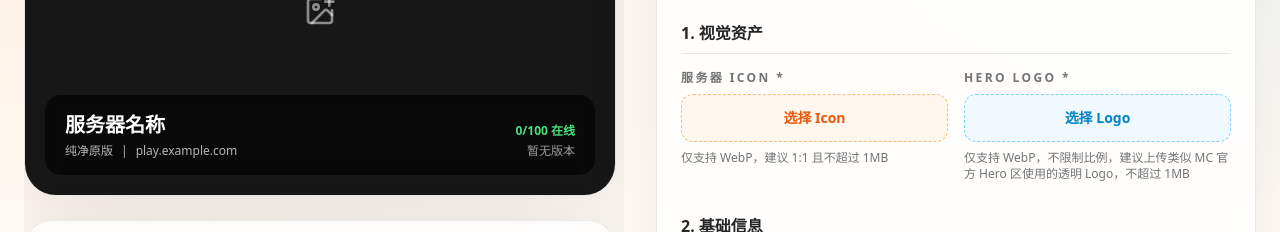
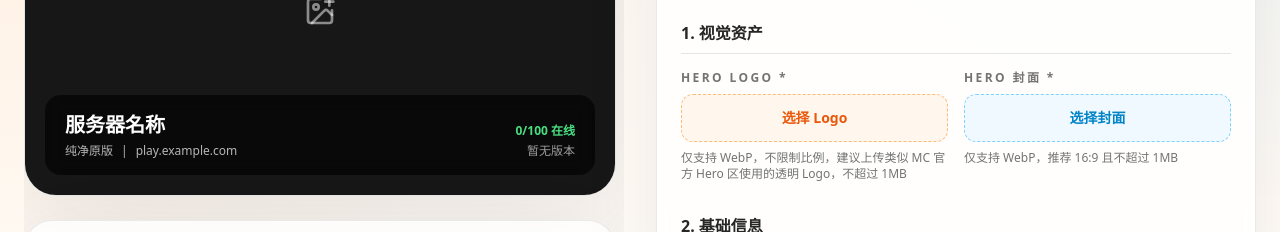
Before and after one commit to MrShellad/pisite, a React (Vite) app in the folder frontend/: page /servers/submit in a window 1280 px wide. Shown: the part 508-740 px from the top of the page. Built offline with nearby package versions, Linux system fonts and the light colour scheme; no server answers.

Commit message:
feat: 将“Hero Logo”更改为“Hero 封面”，并优化相关提示和样式

```diff
--- a/frontend/src/pages/ServerSubmission/SuccessPreview.tsx
+++ b/frontend/src/pages/ServerSubmission/SuccessPreview.tsx
@@ -45,7 +45,7 @@ export default function ServerSuccessPreview() {
         {/* 临时预览卡片 */}
         <div className="bg-white/80 backdrop-blur rounded-[32px] border border-neutral-200/80 shadow-[0_24px_80px_rgba(15,23,42,0.08)] overflow-hidden transition-all duration-500 dark:bg-neutral-950/70 dark:border-neutral-800 dark:shadow-[0_40px_140px_rgba(15,23,42,0.9)]">
 
-          {/* 上半部分：Hero Logo 与基础信息 (默认显示) */}
+          {/* 上半部分：封面与基础信息 (默认显示) */}
           <div
             className="relative aspect-[21/9] sm:aspect-[16/6] cursor-pointer group"
             onClick={() => setIsExpanded(!isExpanded)}
@@ -53,8 +53,8 @@ export default function ServerSuccessPreview() {
             {serverData.hero ? (
               <img
                 src={serverData.hero}
-                alt="Hero Logo 预览"
-                className="h-full w-full object-contain p-8 transition duration-700 group-hover:scale-105"
+                alt="Hero预览"
+                className="h-full w-full object-cover transition duration-700 group-hover:scale-105"
               />
             ) : (
               <div className="flex h-full items-center justify-center bg-neutral-900 text-white/50">
@@ -67,8 +67,8 @@ export default function ServerSuccessPreview() {
             {serverData.icon && (
               <img
                 src={serverData.icon}
-                alt="Icon"
-                className="absolute top-5 left-5 w-16 h-16 rounded-xl border-2 border-white shadow-lg bg-white object-cover"
+                alt="Hero Logo"
+                className="absolute left-5 top-5 h-16 max-w-[180px] rounded-xl border-2 border-white bg-white object-contain p-2 shadow-lg"
               />
             )}
 
--- a/frontend/src/pages/ServerSubmission/index.tsx
+++ b/frontend/src/pages/ServerSubmission/index.tsx
@@ -146,7 +146,7 @@ export default function ServerSubmissionPage() {
           <section className="sticky top-6 max-h-[calc(100vh-3rem)] space-y-6 overflow-y-auto pb-4 pr-2">
             <div className="relative aspect-[16/10] overflow-hidden rounded-[32px] border border-neutral-200 bg-white/80 shadow-[0_30px_120px_rgba(15,23,42,0.1)] dark:border-neutral-800 dark:bg-neutral-950/70">
               {formData.hero ? (
-                <img src={formData.hero} alt="Hero Logo 预览" className="h-full w-full object-contain p-8" />
+                <img src={formData.hero} alt="Hero 预览" className="h-full w-full object-cover" />
               ) : (
                 <div className="flex h-full items-center justify-center bg-neutral-900 text-white/50">
                   <ImagePlus size={32} />
@@ -156,8 +156,8 @@ export default function ServerSubmissionPage() {
               {formData.icon && (
                 <img
                   src={formData.icon}
-                  alt="Icon 预览"
-                  className="absolute left-5 top-5 h-16 w-16 rounded-xl border-2 border-white bg-white object-cover shadow-lg"
+                  alt="Hero Logo 预览"
+                  className="absolute left-5 top-5 h-16 max-w-[180px] rounded-xl border-2 border-white bg-white object-contain p-2 shadow-lg"
                 />
               )}
 
@@ -294,9 +294,9 @@ export default function ServerSubmissionPage() {
 
                 <div className="grid grid-cols-2 gap-4">
                   <div>
-                    <label className={labelClass}>服务器 Icon *</label>
+                    <label className={labelClass}>Hero Logo *</label>
                     <label className="flex h-12 w-full cursor-pointer items-center justify-center rounded-xl border border-dashed border-orange-300 bg-orange-50 text-sm font-semibold text-orange-600 transition hover:bg-orange-100 dark:border-orange-500/60 dark:bg-orange-500/10 dark:text-orange-300">
-                      {isUploading === 'icon' ? '上传中...' : '选择 Icon'}
+                      {isUploading === 'icon' ? '上传中...' : '选择 Logo'}
                       <input
                         type="file"
                         accept="image/webp,.webp"
@@ -306,14 +306,14 @@ export default function ServerSubmissionPage() {
                       />
                     </label>
                     <p className="mt-2 text-xs text-neutral-500 dark:text-neutral-400">
-                      {pendingAssets.icon.fileName || '仅支持 WebP，建议 1:1 且不超过 1MB'}
+                      {pendingAssets.icon.fileName || '仅支持 WebP，不限制比例，建议上传类似 MC 官方 Hero 区使用的透明 Logo，不超过 1MB'}
                     </p>
                   </div>
 
                   <div>
-                    <label className={labelClass}>Hero Logo *</label>
+                    <label className={labelClass}>Hero 封面 *</label>
                     <label className="flex h-12 w-full cursor-pointer items-center justify-center rounded-xl border border-dashed border-sky-300 bg-sky-50 text-sm font-semibold text-sky-600 transition hover:bg-sky-100 dark:border-sky-500/60 dark:bg-sky-500/10 dark:text-sky-300">
-                      {isUploading === 'hero' ? '上传中...' : '选择 Logo'}
+                      {isUploading === 'hero' ? '上传中...' : '选择封面'}
                       <input
                         type="file"
                         accept="image/webp,.webp"
@@ -323,7 +323,7 @@ export default function ServerSubmissionPage() {
                       />
                     </label>
                     <p className="mt-2 text-xs text-neutral-500 dark:text-neutral-400">
-                      {pendingAssets.hero.fileName || '仅支持 WebP，不限制比例，建议上传类似 MC 官方 Hero 区使用的透明 Logo，不超过 1MB'}
+                      {pendingAssets.hero.fileName || '仅支持 WebP，推荐 16:9 且不超过 1MB'}
                     </p>
                   </div>
                 </div>
--- a/frontend/src/pages/ServerSubmission/useServerSubmission.ts
+++ b/frontend/src/pages/ServerSubmission/useServerSubmission.ts
@@ -195,7 +195,7 @@ export function useServerSubmission() {
       try {
         const { width, height } = await readImageDimensions(file);
         if (width > 512 || height > 512) {
-          setError('Icon 建议不超过 512x512。');
+          setError('Hero Logo 建议宽高不超过 512px。');
           return;
         }
       } catch {
@@ -314,11 +314,11 @@ export function useServerSubmission() {
     }
 
     if (!pendingAssets.icon.file && !formData.icon.trim()) {
-      return '请先选择服务器 Icon。';
+      return '请先选择 Hero Logo。';
     }
 
     if (!pendingAssets.hero.file && !formData.hero.trim()) {
-      return '请先选择 Hero Logo。';
+      return '请先选择 Hero 封面。';
     }
 
     if (formData.versions.length === 0) {
--- a/frontend/src/pages/admin/ManageServerSubmissions/index.tsx
+++ b/frontend/src/pages/admin/ManageServerSubmissions/index.tsx
@@ -173,7 +173,7 @@ export default function ManageServerSubmissions() {
                         <div className="flex gap-3">
                           <img
                             src={getUploadUrl(item.icon) || '/placeholder-icon.png'}
-                            className="h-10 w-10 rounded-xl border border-neutral-200 object-cover"
+                            className="h-10 w-16 rounded-xl border border-neutral-200 bg-white object-contain p-1"
                             alt=""
                           />
                           <div>
@@ -286,10 +286,10 @@ export default function ManageServerSubmissions() {
 
               <div className="grid grid-cols-2 gap-6">
                 <div>
-                  <label className={labelClass}>服务器图标</label>
-                  <label className="group relative block h-24 w-24 cursor-pointer overflow-hidden rounded-3xl border-2 border-dashed border-neutral-200 bg-neutral-50 transition-all hover:border-orange-500 hover:bg-white">
+                  <label className={labelClass}>Hero Logo</label>
+                  <label className="group relative block h-24 w-full cursor-pointer overflow-hidden rounded-2xl border-2 border-dashed border-neutral-200 bg-neutral-50 transition-all hover:border-orange-500 hover:bg-white">
                     {formData.icon ? (
-                      <img src={formData.icon} className="h-full w-full object-cover" alt="icon" />
+                      <img src={formData.icon} className="h-full w-full object-contain p-3" alt="hero logo" />
                     ) : (
                       <div className="flex h-full items-center justify-center">
                         <ImagePlus size={24} className="text-neutral-300" />
@@ -306,13 +306,16 @@ export default function ManageServerSubmissions() {
                       accept="image/*"
                     />
                   </label>
+                  <p className="mt-2 text-xs leading-5 text-neutral-500">
+                    不限制图片比例，建议上传类似 MC 官方 Hero 区使用的透明 Logo。
+                  </p>
                 </div>
 
                 <div>
-                  <label className={labelClass}>Hero Logo</label>
+                  <label className={labelClass}>Hero 封面</label>
                   <label className="group relative block h-24 w-full cursor-pointer overflow-hidden rounded-2xl border-2 border-dashed border-neutral-200 bg-neutral-50 transition-all hover:border-orange-500 hover:bg-white">
                     {formData.hero ? (
-                      <img src={formData.hero} className="h-full w-full object-contain p-3" alt="hero logo" />
+                      <img src={formData.hero} className="h-full w-full object-cover" alt="hero" />
                     ) : (
                       <div className="flex h-full items-center justify-center">
                         <ImagePlus size={24} className="text-neutral-300" />
@@ -329,9 +332,6 @@ export default function ManageServerSubmissions() {
                       accept="image/*"
                     />
                   </label>
-                  <p className="mt-2 text-xs leading-5 text-neutral-500">
-                    不限制图片比例，建议上传类似 MC 官方 Hero 区使用的透明 Logo。
-                  </p>
                 </div>
               </div>
 
```
